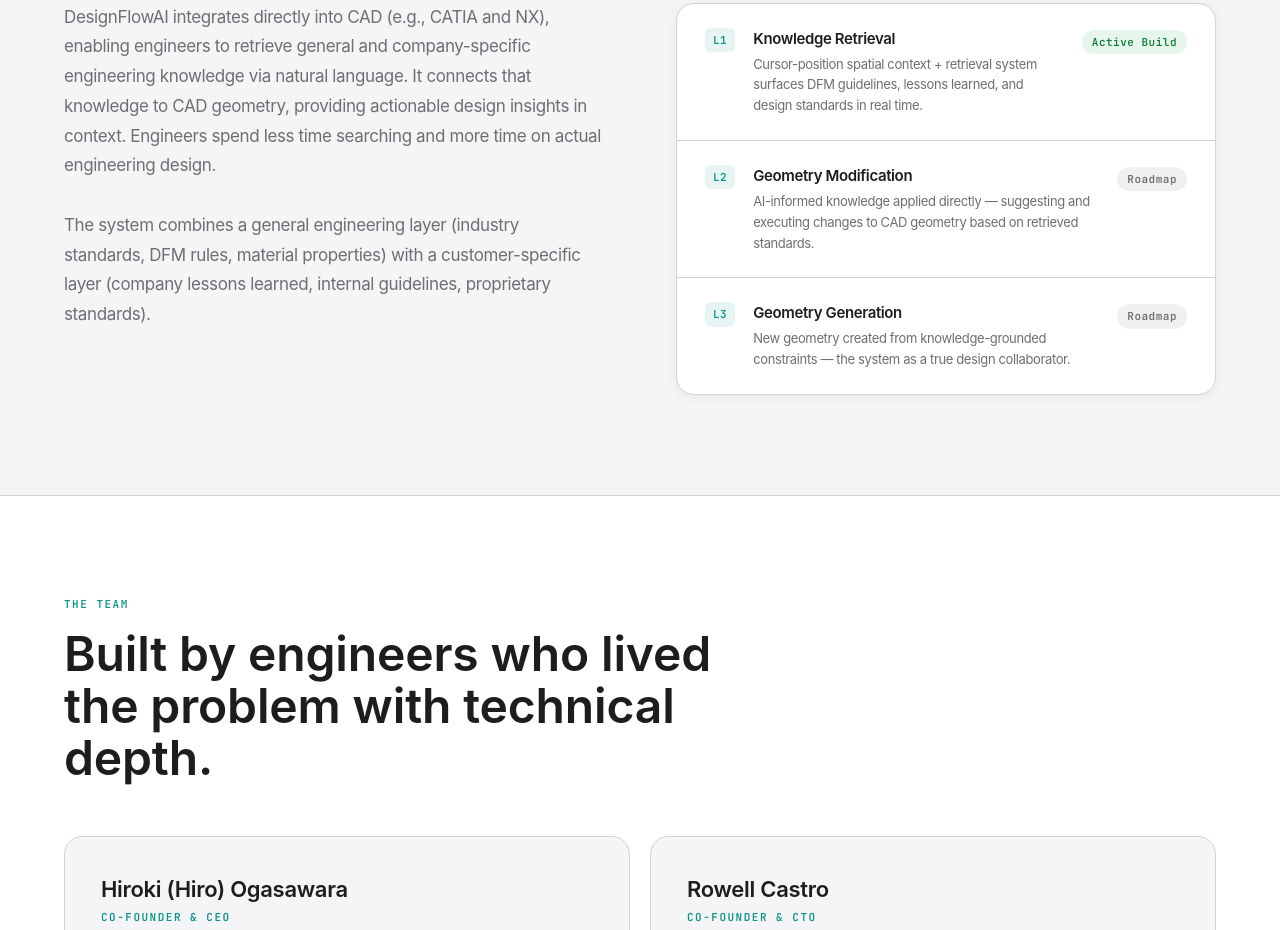
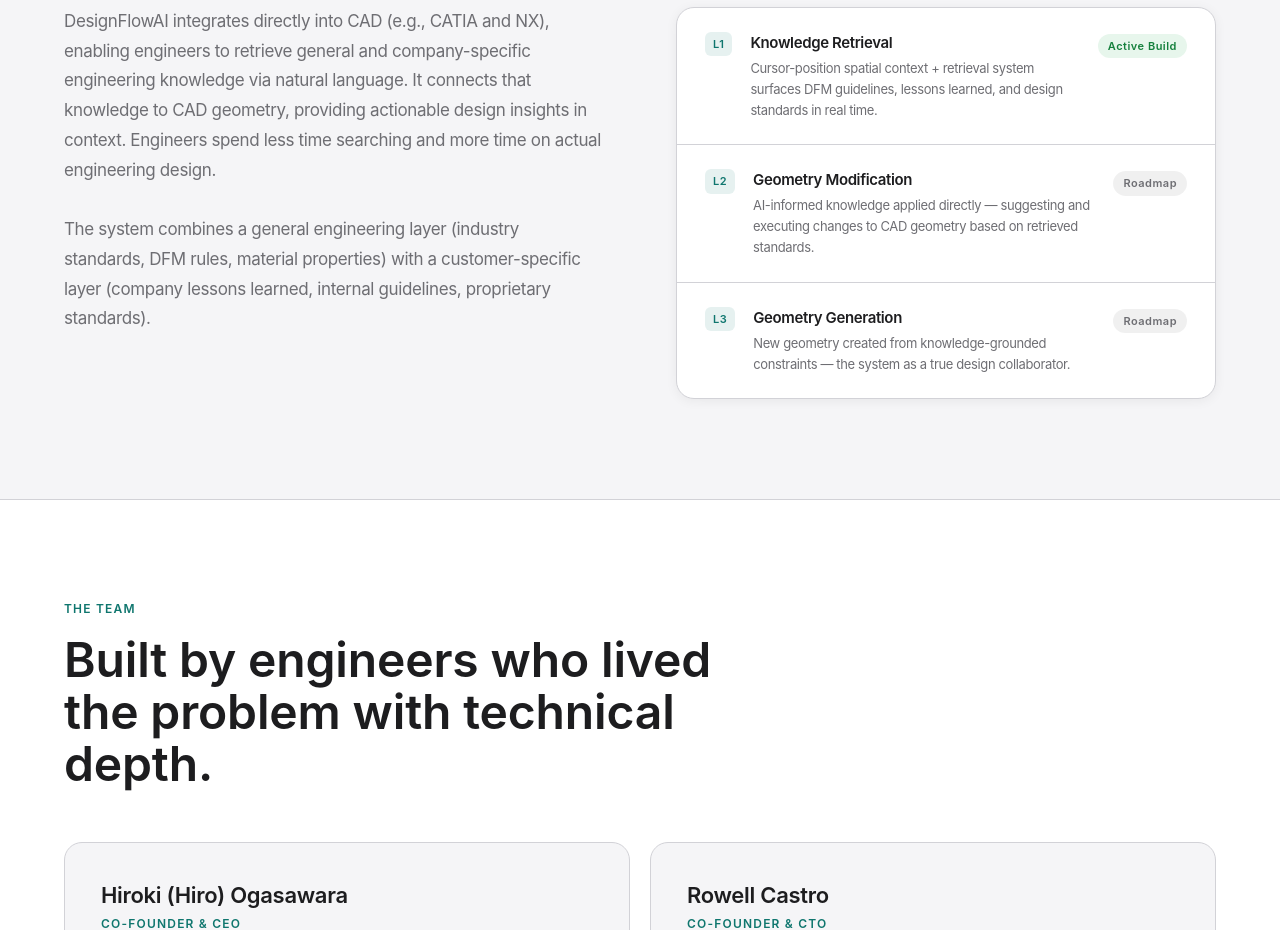
Before and after one commit to hiromitsdm/EngineeringDesignAI, a plain HTML site: page index.html in a window 1280 px wide. Shown: the part 1870-2800 px from the top of the page. Drawn offline with Linux system fonts and the light colour scheme.

Commit message:
Update index.html

```diff
--- a/index.html
+++ b/index.html
@@ -20,8 +20,8 @@
       --text-2: #6e6e73;
 
       /* Accent */
-      --teal:      #0d9488;
-      --teal-link: #0f766e;
+      --teal:      #0f766e;
+      --teal-link: #134e4a;
 
       /* Borders */
       --border-soft: #d2d2d7;
@@ -130,13 +130,13 @@
       display: inline-flex;
       align-items: center;
       gap: 6px;
-      font-family: var(--font-mono);
-      font-size: 11px;
+      font-family: var(--font-text);
+      font-size: 12px;
       font-weight: 600;
       color: var(--teal);
-      letter-spacing: 1.5px;
+      letter-spacing: 1.2px;
       text-transform: uppercase;
-      border: 1px solid rgba(13, 148, 136, 0.3);
+      border: 1px solid rgba(15, 118, 110, 0.3);
       padding: 5px 14px;
       border-radius: var(--r-pill);
       margin-bottom: 32px;
@@ -222,7 +222,7 @@
       display: inline-block;
     }
 
-    .btn-secondary:hover { background: rgba(13, 148, 136, 0.06); }
+    .btn-secondary:hover { background: rgba(15, 118, 110, 0.06); }
 
     .hero-stats {
       display: flex;
@@ -279,10 +279,10 @@
 
     /* ── EYEBROW LABELS ── */
     .eyebrow {
-      font-family: var(--font-mono);
-      font-size: 11px;
+      font-family: var(--font-text);
+      font-size: 12px;
       font-weight: 600;
-      letter-spacing: 1.5px;
+      letter-spacing: 1.2px;
       text-transform: uppercase;
       color: var(--teal);
       margin-bottom: 16px;
@@ -393,12 +393,12 @@
     .layer:hover { background: var(--bg-light); }
 
     .layer-num {
-      font-family: var(--font-mono);
+      font-family: var(--font-text);
       font-size: 11px;
       font-weight: 600;
       color: var(--teal);
       letter-spacing: 0.5px;
-      background: rgba(13, 148, 136, 0.1);
+      background: rgba(15, 118, 110, 0.1);
       border-radius: var(--r-sm);
       padding: 4px 8px;
       white-space: nowrap;
@@ -422,7 +422,7 @@
     }
 
     .layer-status {
-      font-family: var(--font-mono);
+      font-family: var(--font-text);
       font-size: 11px;
       font-weight: 600;
       letter-spacing: 0.5px;
@@ -476,11 +476,11 @@
     }
 
     .team-role {
-      font-family: var(--font-mono);
-      font-size: 11px;
+      font-family: var(--font-text);
+      font-size: 12px;
       font-weight: 600;
       text-transform: uppercase;
-      letter-spacing: 1.5px;
+      letter-spacing: 1.2px;
       color: var(--teal);
       margin-bottom: 18px;
     }
@@ -540,8 +540,8 @@
     .traction-icon {
       width: 44px;
       height: 44px;
-      background: rgba(13, 148, 136, 0.08);
-      border: 1px solid rgba(13, 148, 136, 0.2);
+      background: rgba(15, 118, 110, 0.08);
+      border: 1px solid rgba(15, 118, 110, 0.2);
       border-radius: var(--r-lg);
       display: flex;
       align-items: center;
```
